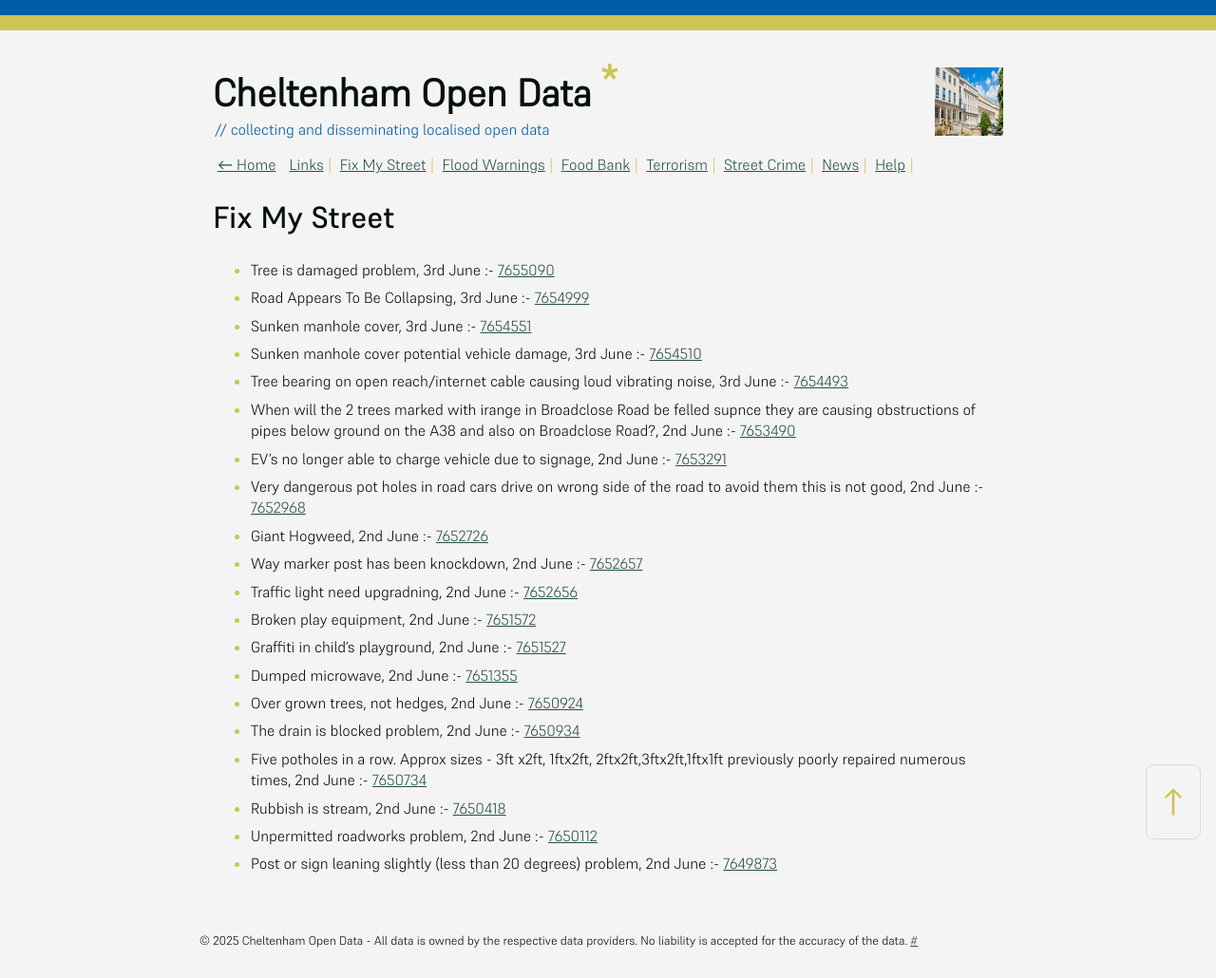
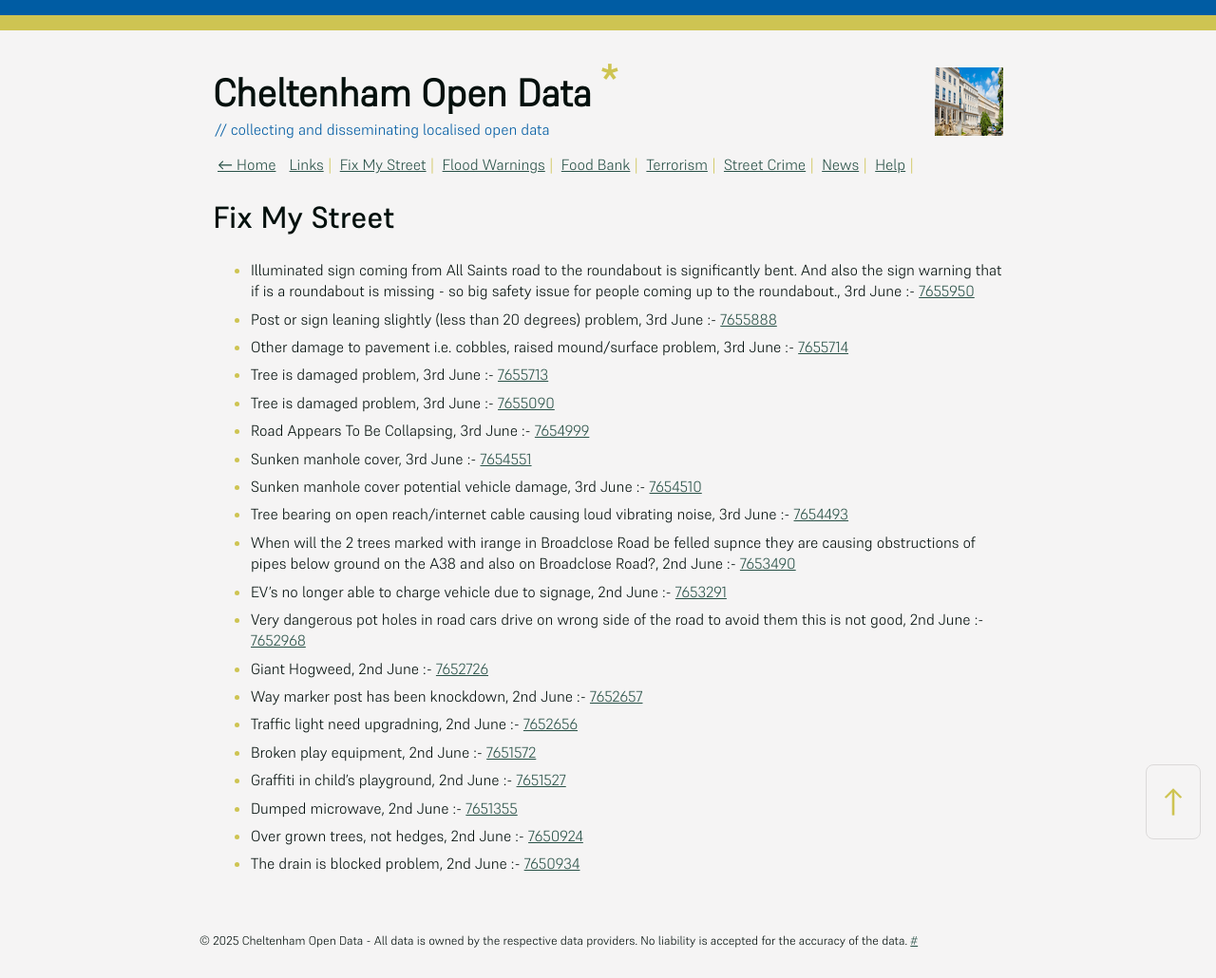
Before and after one commit to mat-0/cheltenham-open-data, a Jekyll site: the page built from _pages/fix-my-street.md, in a window 1280 px wide. Shown: the whole page at 95% size. Built offline with Jekyll 4.4.1, drawn with Linux system fonts in a browser that asks for light colours.

Commit message:
Updated 2025-06-03 11:58:02

```diff
--- a/_pages/fix-my-street.md
+++ b/_pages/fix-my-street.md
@@ -9,6 +9,10 @@ permalink: /fix-my-street
 
 <!-- fix_marker starts -->
 
+- Illuminated sign coming from All Saints road to the roundabout is significantly bent. And also the sign warning that if is a roundabout is missing - so big safety issue for people coming up to the roundabout., 3rd June :- [7655950](https://www.fixmystreet.com/report/7655950)
+- Post or sign leaning slightly (less than 20 degrees) problem, 3rd June :- [7655888](https://www.fixmystreet.com/report/7655888)
+- Other damage to pavement i.e. cobbles, raised mound/surface problem, 3rd June :- [7655714](https://www.fixmystreet.com/report/7655714)
+- Tree is damaged problem, 3rd June :- [7655713](https://www.fixmystreet.com/report/7655713)
 - Tree is damaged problem, 3rd June :- [7655090](https://www.fixmystreet.com/report/7655090)
 - Road Appears To Be Collapsing, 3rd June :- [7654999](https://www.fixmystreet.com/report/7654999)
 - Sunken manhole cover, 3rd June :- [7654551](https://www.fixmystreet.com/report/7654551)
@@ -25,9 +29,5 @@ permalink: /fix-my-street
 - Dumped microwave, 2nd June :- [7651355](https://www.fixmystreet.com/report/7651355)
 - Over grown trees, not hedges, 2nd June :- [7650924](https://www.fixmystreet.com/report/7650924)
 - The drain is blocked problem, 2nd June :- [7650934](https://www.fixmystreet.com/report/7650934)
-- Five potholes in a row. Approx sizes - 3ft x2ft, 1ftx2ft, 2ftx2ft,3ftx2ft,1ftx1ft previously poorly repaired numerous times, 2nd June :- [7650734](https://www.fixmystreet.com/report/7650734)
-- Rubbish is stream, 2nd June :- [7650418](https://www.fixmystreet.com/report/7650418)
-- Unpermitted roadworks problem, 2nd June :- [7650112](https://www.fixmystreet.com/report/7650112)
-- Post or sign leaning slightly (less than 20 degrees) problem, 2nd June :- [7649873](https://www.fixmystreet.com/report/7649873)
 
 <!-- fix_marker ends -->
```
Also changed, not shown: _data/flood.json (+4 -4 lines), _pages/news.md (+9 -9 lines), index.md (+5 -5 lines).
